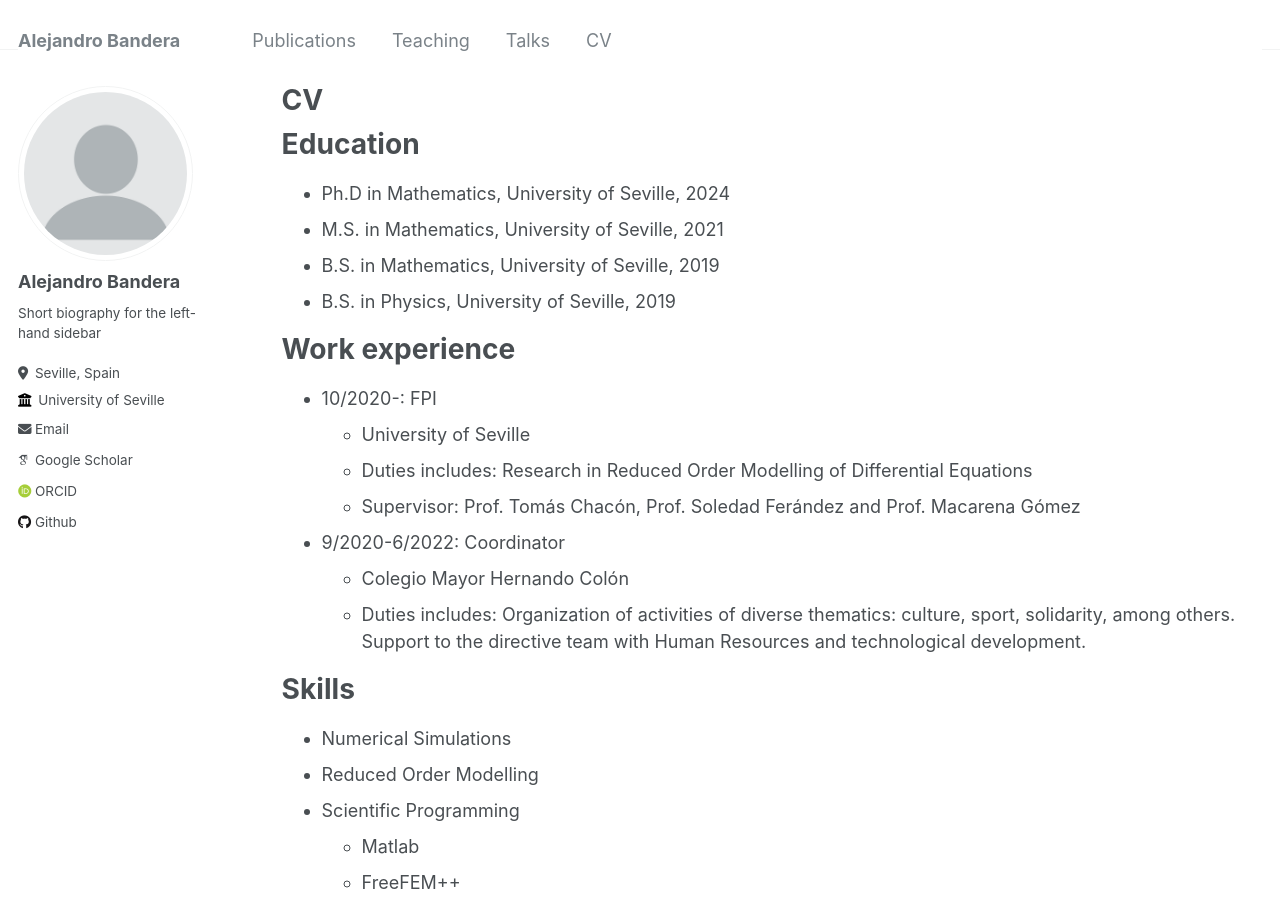
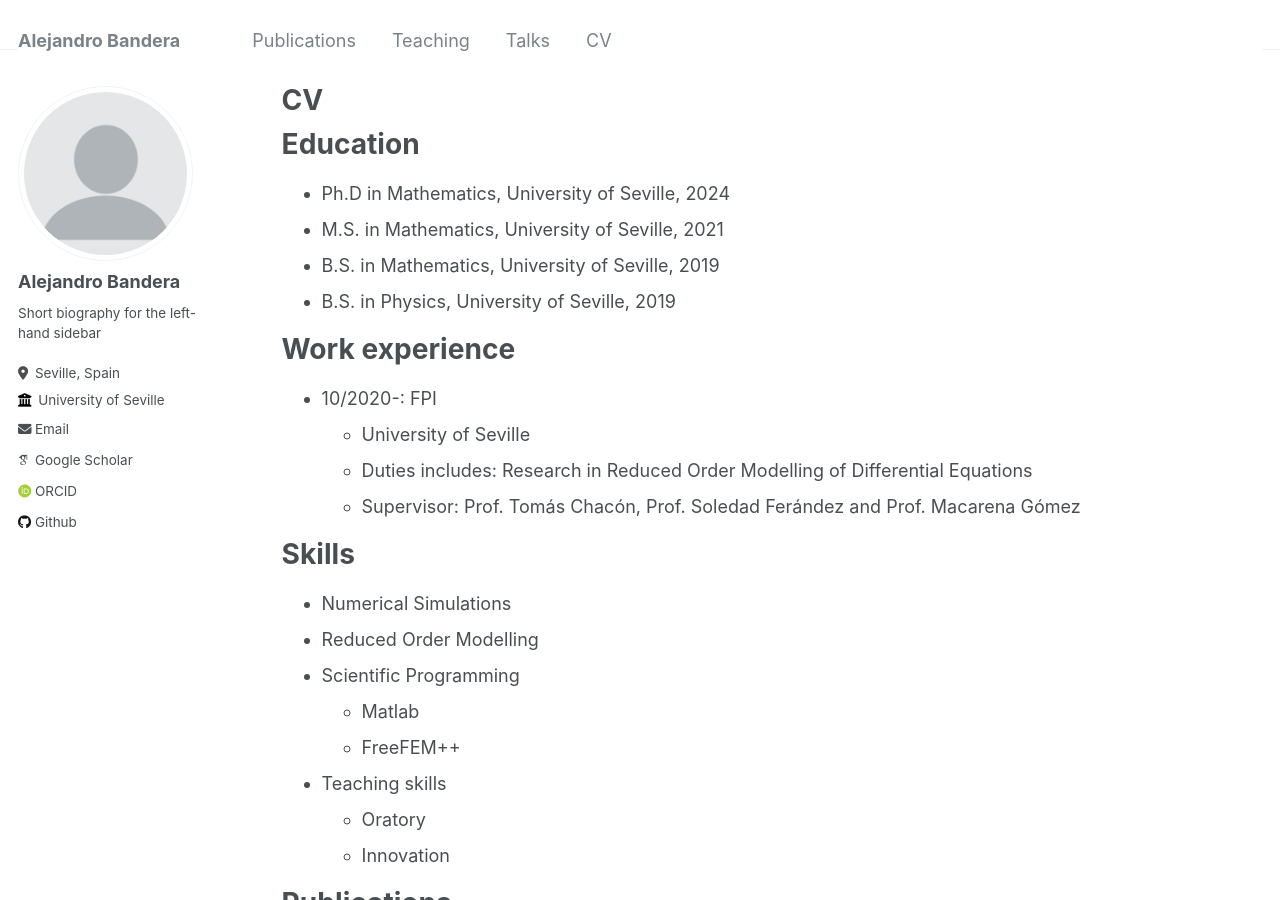
Before and after one commit to abanderam/abandera.github.io, a Jekyll site: the page built from _pages/cv.md, in a window 1280 px wide and 900 px high. Built offline with Jekyll 4.4.1, drawn with Linux system fonts in a browser that asks for light colours; some web fonts are replaced.

Commit message:
Update cv.md

```diff
--- a/_pages/cv.md
+++ b/_pages/cv.md
@@ -22,10 +22,6 @@ Work experience
   * University of Seville
   * Duties includes: Research in Reduced Order Modelling of Differential Equations
   * Supervisor: Prof. Tomás Chacón, Prof. Soledad Ferández and Prof. Macarena Gómez
-
-* 9/2020-6/2022: Coordinator
-  * Colegio Mayor Hernando Colón
-  * Duties includes: Organization of activities of diverse thematics: culture, sport, solidarity, among others. Support to the directive team with Human Resources and technological development.
 
 Skills
 ======
```
